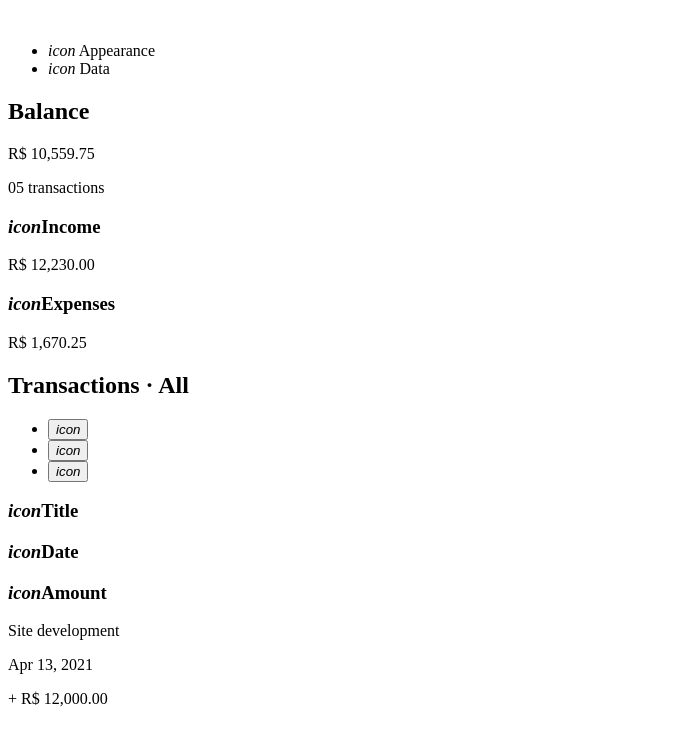
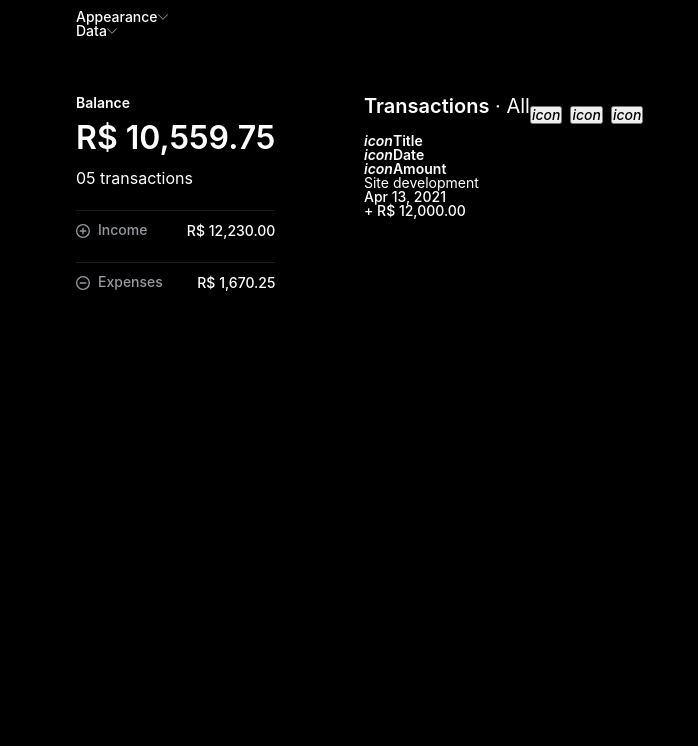
Before and after one commit to douglasF5/sage-budget-tracking, a plain HTML site: page index.html in a window 1280 px wide. Shown: the whole page, without its empty margins (0-698 px from the left). Drawn offline with Linux system fonts and the light colour scheme.

Commit message:
adjusted markup and start styling

```diff
--- a/index.html
+++ b/index.html
@@ -4,61 +4,60 @@
     <meta charset="UTF-8">
     <meta http-equiv="X-UA-Compatible" content="IE=edge">
     <meta name="viewport" content="width=device-width, initial-scale=1.0">
+    <link rel="stylesheet" href="base.css">
     <link rel="stylesheet" href="style.css">
     <script defer src="script.js"></script>
     <title>DevFinances | web app</title>
 </head>
 <body>
-    <header>
+    <header class="page-container">
         <img src="#" alt="">
-        <ul>
-            <li>
-                <i>icon</i>
-                Appearance
+        <ul role="list">
+            <li class="f-label-S">
+                Appearance<svg class="icon-chevron-down"><use xlink:href="assets/icons.svg#chevron-down-icon" /></svg>
             </li>
-            <li>
-                <i>icon</i>
-                Data
+            <li class="f-label-S">
+                Data<svg class="icon-chevron-down"><use xlink:href="assets/icons.svg#chevron-down-icon" /></svg>
             </li>
         </ul>
     </header>
-    <main>
-        <section>
-            <div>
-                <h2>Balance</h2>
-                <span>R$ 10,559.75</span>
-                <p>05 transactions</p>
+    <main class="page-container page-content">
+        <section class="stats">
+            <div class="primary-stats">
+                <h2 class="f-title-S">Balance</h2>
+                <span class="f-display-L">R$ 10,559.75</span>
+                <p class="f-body-L f-one-liner">05 transactions</p>
             </div>
-            <div>
-                <div>
-                    <h3><i>icon</i>Income</h3>
-                    <p>R$ 12,230.00</p>
+            <div class="secondary-stats">
+                <div class="secondary-stats__container">
+                    <h3 class="f-label-S secondary-stats__label"><svg class="secondary-stats__icon"><use xlink:href="assets/icons.svg#plus-circle-icon" /></svg>Income</h3>
+                    <p class="f-body-M f-medium f-one-liner">R$ 12,230.00</p>
                 </div>
-                <div>
-                    <h3><i>icon</i>Expenses</h3>
-                    <p>R$ 1,670.25</p>
+                <div class="secondary-stats__container">
+                    <h3 class="f-label-S secondary-stats__label"><svg class="secondary-stats__icon"><use xlink:href="assets/icons.svg#minus-circle-icon" /></svg>Expenses</h3>
+                    <p class="f-body-M f-medium f-one-liner">R$ 1,670.25</p>
                 </div>
             </div>
         </section>
-        <section>
-            <div>
-                <h2>Transactions<span> · All</span></h2>
-                <ul>
-                    <li><button><i>icon</i></button></li>
-                    <li><button><i>icon</i></button></li>
-                    <li><button><i>icon</i></button></li>
+        <section class="transactions">
+            <div class="transactions__top-bar">
+                <h2 class="f-title-M">Transactions<span class="f-title-M f-regular"> · All</span></h2>
+                <ul role="list" class="transactions__actions">
+                    <li><button class="f-label-S"><i>icon</i></button></li>
+                    <li><button class="f-label-S"><i>icon</i></button></li>
+                    <li><button class="f-label-S"><i>icon</i></button></li>
                 </ul>
             </div>
             <div>
                 <div>
-                    <h3><i>icon</i>Title</h3>
-                    <h3><i>icon</i>Date</h3>
-                    <h3><i>icon</i>Amount</h3>
+                    <h3 class="f-title-S"><i>icon</i>Title</h3>
+                    <h3 class="f-title-S"><i>icon</i>Date</h3>
+                    <h3 class="f-title-S"><i>icon</i>Amount</h3>
                 </div>
                 <div>
-                    <p>Site development</p>
-                    <p>Apr 13, 2021</p>
-                    <p><span>+ </span>R$ 12,000.00</p>
+                    <p class="f-body-M f-one-liner">Site development</p>
+                    <p class="f-body-M f-medium f-one-liner">Apr 13, 2021</p>
+                    <p class="f-body-M f-medium f-one-liner"><span>+ </span>R$ 12,000.00</p>
                 </div>
             </div>
         </section>
--- a/style.css
+++ b/style.css
@@ -1,5 +1,8 @@
 
 :root {
+
+     /* Setting font size */
+     font-size: 62.5%;
 
     /* CUSTOM PROPERTIES */
 
@@ -24,9 +27,9 @@
     --c-on-surface-quaternary: rgba(212, 219, 226, 0.3);
 
     /* Surface overlays */
-    --c-over-surface-primary: rgba(212, 219, 226, 0.12);
-    --c-over-surface-secondary: rgba(212, 219, 226, 0.08);
-    --c-over-surface-tertiary: rgba(212, 219, 226, 0.04);
+    --c-over-surface-primary: linear-gradient(rgba(212, 219, 226, 0.12), rgba(212, 219, 226, 0.12));
+    --c-over-surface-secondary: linear-gradient(rgba(212, 219, 226, 0.08), rgba(212, 219, 226, 0.08));
+    --c-over-surface-tertiary: linear-gradient(rgba(212, 219, 226, 0.04), rgba(212, 219, 226, 0.04));
     --c-modal-overlay: rgba(0, 0, 0, 0.7);
 
     /* Outline */
@@ -35,88 +38,87 @@
     --c-outline-secondary: rgba(212, 219, 226, 0.12);
 }
 
-/* UTILITY CLASSES */
-
-/* LAYOUT */
-.page-container {
-    max-width: 112.8rem;
-    padding: 0 0 4.8rem 0;
-    margin: 0 auto;
+body {
+    font-family: 'Inter', sans-serif;
+    color: var(--c-on-surface-primary);
+    background-color: var(--c-surface-primary);
 }
 
-/* TYPOGRAPHY */
-.f-one-liner {
-    line-height: 100%;
+.icon-chevron-down {
+    width: 1rem;
+    height: 1rem;
+    fill: var(--c-on-surface-secondary);
 }
 
-.f-medium {
-    font-weight: 500;
+.page-content {
+    display: flex;
+    flex-direction: row;
+    justify-content: space-between;
 }
 
-.f-regular {
-    font-weight: 400;
+.stats {
+    display: flex;
+    flex-direction: column;
+    gap: 2.4rem;
 }
 
-/* Display */
-.f-display-L {
-    font-size: 3.2rem;
-    font-weight: 600;
-    line-height: 100%;
+.primary-stats {
+    display: flex;
+    flex-direction: column;
+    gap: 1.2rem;
 }
 
-.f-display-S {
-    font-size: 2.8rem;
-    font-weight: 500;
-    line-height: 100%;
+.primary-stats span:nth-child(2) {
+    margin-bottom: .4rem;
 }
 
-/* Title */
-.f-title-L {
-    font-size: 2.4rem;
-    font-weight: 600;
-    line-height: 100%;
+.secondary-stats {
+    display: flex;
+    flex-direction: column;
+    gap: 2.4rem;
 }
 
-.f-title-M {
-    font-size: 2.0rem;
-    font-weight: 600;
-    line-height: 100%;
+.secondary-stats__container {
+    display: flex;
+    justify-content: space-between;
+    align-items: center;
+    border-top: solid 1px var(--c-outline-secondary);
+    padding-top: 1.2rem;
 }
 
-.f-title-S {
-    font-size: 1.4rem;
-    font-weight: 600;
-    line-height: 100%;
+.secondary-stats__icon {
+    width: 1.4rem;
+    height: 1.4rem;
+    margin-right: .8rem;
+    vertical-align: middle;
+    fill: var(--c-on-surface-secondary);
 }
 
-/* Label */
-.f-label-L {
-    font-size: 1.6rem;
-    font-weight: 500;
-    line-height: 100%;
+.secondary-stats__label {
+    color: var(--c-on-surface-secondary);
 }
 
-.f-title-S {
-    font-size: 1.4rem;
-    font-weight: 500;
-    line-height: 100%;
+.transactions {
+    flex: 0 1 84rem;
+    display: flex;
+    flex-direction: column;
 }
 
-/* Body */
-.f-body-L {
-    font-size: 1.6rem;
-    font-weight: 400;
-    line-height: 150%;
+.transactions__top-bar {
+    display: flex;
 }
 
-.f-body-M {
-    font-size: 1.4rem;
-    font-weight: 400;
-    line-height: 150%;
+.transactions__actions {
+    display: flex;
+    flex-direction: row;
+    gap: .8rem;
 }
 
-.f-body-S {
-    font-size: 1.2rem;
-    font-weight: 500;
-    line-height: 150%;
+.transactions__actions ul,
+.transactions__actions ul button {
+    display: inline-block;
 }
+
+.transactions__actions ul:nth-child(2) {
+    margin-right: .8rem;
+}
```
